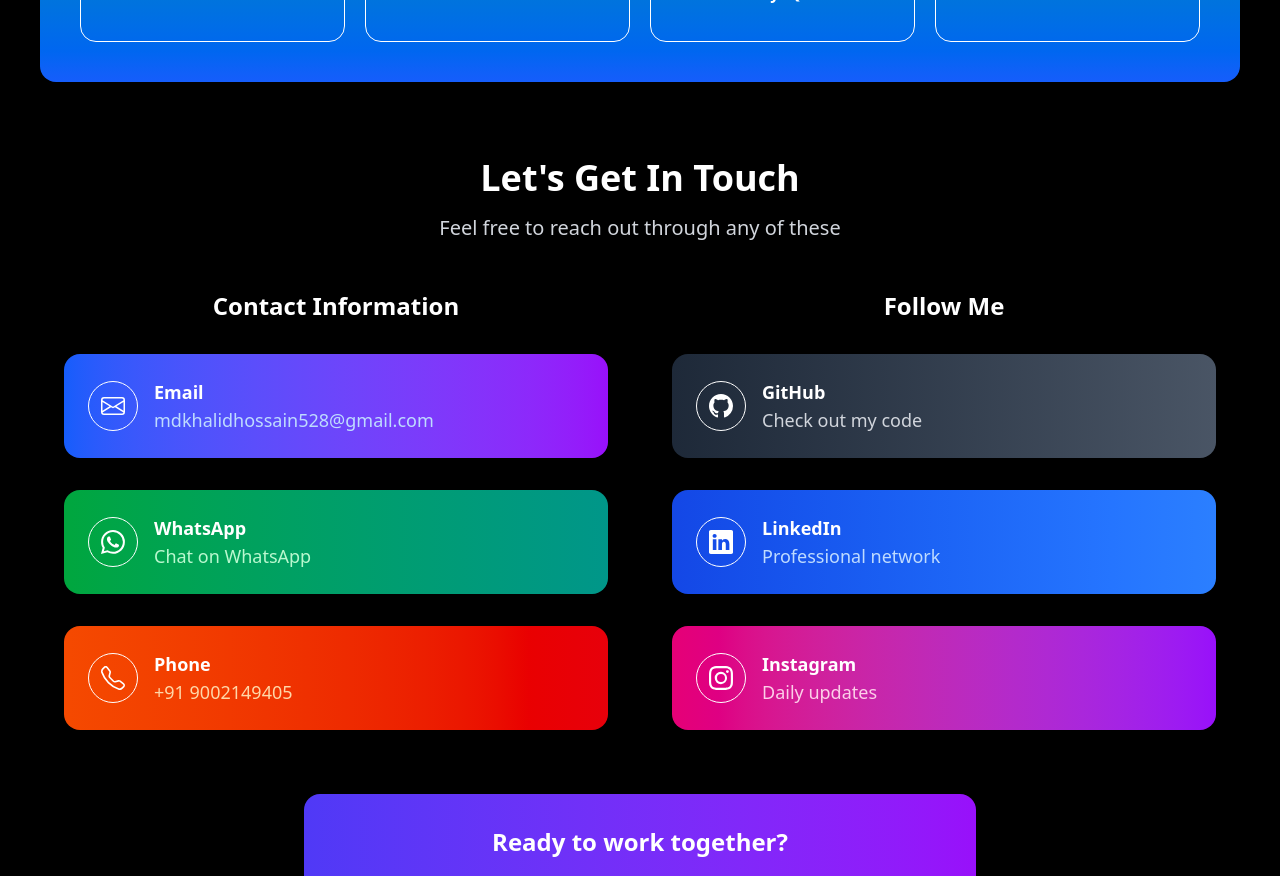
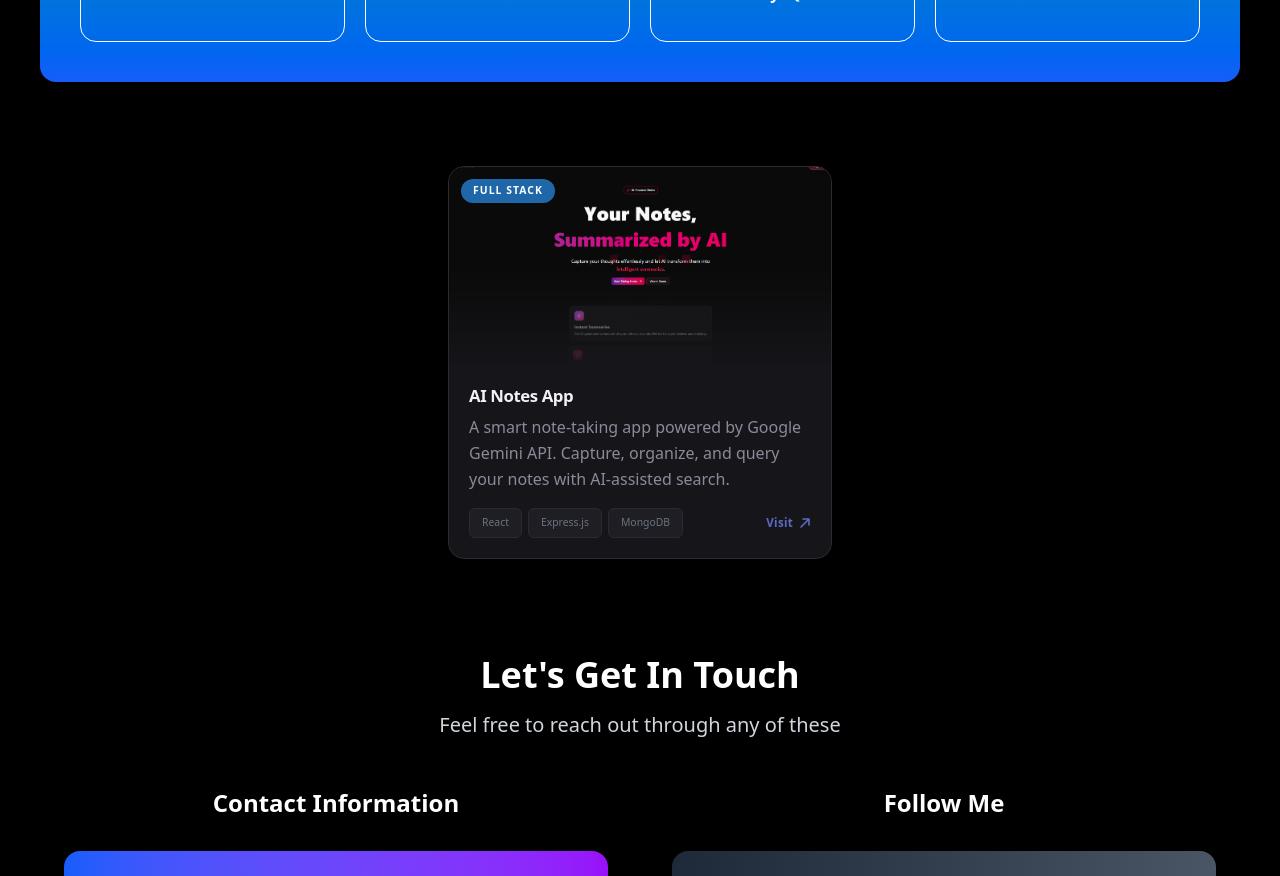
Before and after one commit to MDK528/my-portfolio, a React (Vite) app: page / in a window 1280 px wide. Shown: the part 1300-2176 px from the top of the page. Built offline with nearby package versions, Linux system fonts and the light colour scheme.

Commit message:
add Projects component and update navigation links

```diff
--- a/src/App.jsx
+++ b/src/App.jsx
@@ -7,6 +7,7 @@
 import About from './components/About/About'
 import Contact from './components/Contact/Contact'
 import Skills from './components/Skills/Skills'
+import Projects from './components/projects/Projects'
 
 function App() {
 
@@ -17,6 +18,7 @@
         <Home/>
         <About/>
         <Skills/>
+        <Projects/>
         <Contact/>
       </main>
       <Footer/>
--- a/src/components/Home/Home.jsx
+++ b/src/components/Home/Home.jsx
@@ -45,7 +45,7 @@
                     Skills
                 </HashLink>
 
-                <HashLink to='#'
+                <HashLink to='#projects'
                 className='text-base md:text-xl text-center font-mono m-2 rounded-4xl px-6 py-2 bg-gradient-to-l from-blue-500 to-teal-400  cursor-pointer hover:-translate-y-0.5'>Projects</HashLink>
             </div>
         </div>
--- /dev/null
+++ b/src/components/projects/Projects.jsx
@@ -0,0 +1,67 @@
+import React from 'react'
+import ainotesappImg from '../../Image/ainotesappImg.png'
+function Projects()
+{
+  return (
+    <section id='projects'>
+      <div className='w-full text-white my-6 md:px-10 px-8 py-5'>
+
+        <div className='rounded-2xl px-5 py-5 flex justify-center'>
+            <a href="https://fullstack-notes-app-phi.vercel.app/"
+              target="_blank"
+              rel="noopener noreferrer"
+              className="block w-full max-w-sm bg-[#16161a] border border-[#2a2a30] rounded-2xl overflow-hidden cursor-pointer no-underline
+                        transition-all duration-300 hover:-translate-y-1 hover:border-[#0367f229] hover:shadow-[0_20px_40px_-10px_rgba(92,106,196,0.2)]"
+            >
+              <div className="w-full h-[200px] overflow-hidden relative">
+                <span className="absolute top-3 left-3 z-10 bg-[#2067a9] text-white text-[0.65rem] font-semibold uppercase tracking-widest px-3 py-1 rounded-full backdrop-blur-sm">
+                  Full Stack
+                </span>
+                <div className="absolute inset-0 bg-gradient-to-b from-transparent via-transparent to-[#16161a] pointer-events-none z-[1]" />
+                <img
+                  src={ainotesappImg}
+                  alt="Project screenshot"
+                  className="w-full h-full object-cover transition-transform duration-500 ease-out hover:scale-[1.08]
+                            group-hover:scale-[1.08]"
+                />
+              </div>
+
+              <div className="px-5 pt-4 pb-5">
+                <h3 className="font-bold text-[#f0f0f5] text-[1.05rem] mb-1.5 tracking-tight">
+                  AI Notes App
+                </h3>
+
+                <p className="text-[#8a8a9a] text-md  leading-relaxed font-light mb-4">
+                  A smart note-taking app powered by Google Gemini API. Capture, organize,
+                  and query your notes with AI-assisted search.
+                </p>
+
+                <div className="flex items-center justify-between">
+                  <div className="flex gap-1.5 flex-wrap">
+                    {["React", "Express.js", "MongoDB"].map((tech) => (
+                      <span
+                        key={tech}
+                        className="text-[0.65rem] text-[#6b7280] bg-[#1e1e24] border border-[#2a2a34] px-3 py-1.5 rounded-md font-medium"
+                      >
+                        {tech}
+                      </span>
+                    ))}
+                  </div>
+                  <span className="flex items-center gap-1.5 text-[0.72rem] font-semibold text-[#5c6ac4] tracking-wide transition-all duration-200 hover:text-[#7c8fe0]">
+                    Visit
+                    <svg width="12" height="12" viewBox="0 0 12 12" fill="none">
+                      <path d="M2 10L10 2M10 2H4M10 2V8" stroke="currentColor" strokeWidth="1.6" strokeLinecap="round" strokeLinejoin="round"/>
+                    </svg>
+                  </span>
+                </div>
+              </div>
+            </a>
+
+        </div>
+
+      </div>
+    </section>
+  )
+}
+
+export default Projects
```
Also changed, not shown: src/Image/ainotesappImg.png (added), src/Image/logo.jpg (deleted).
